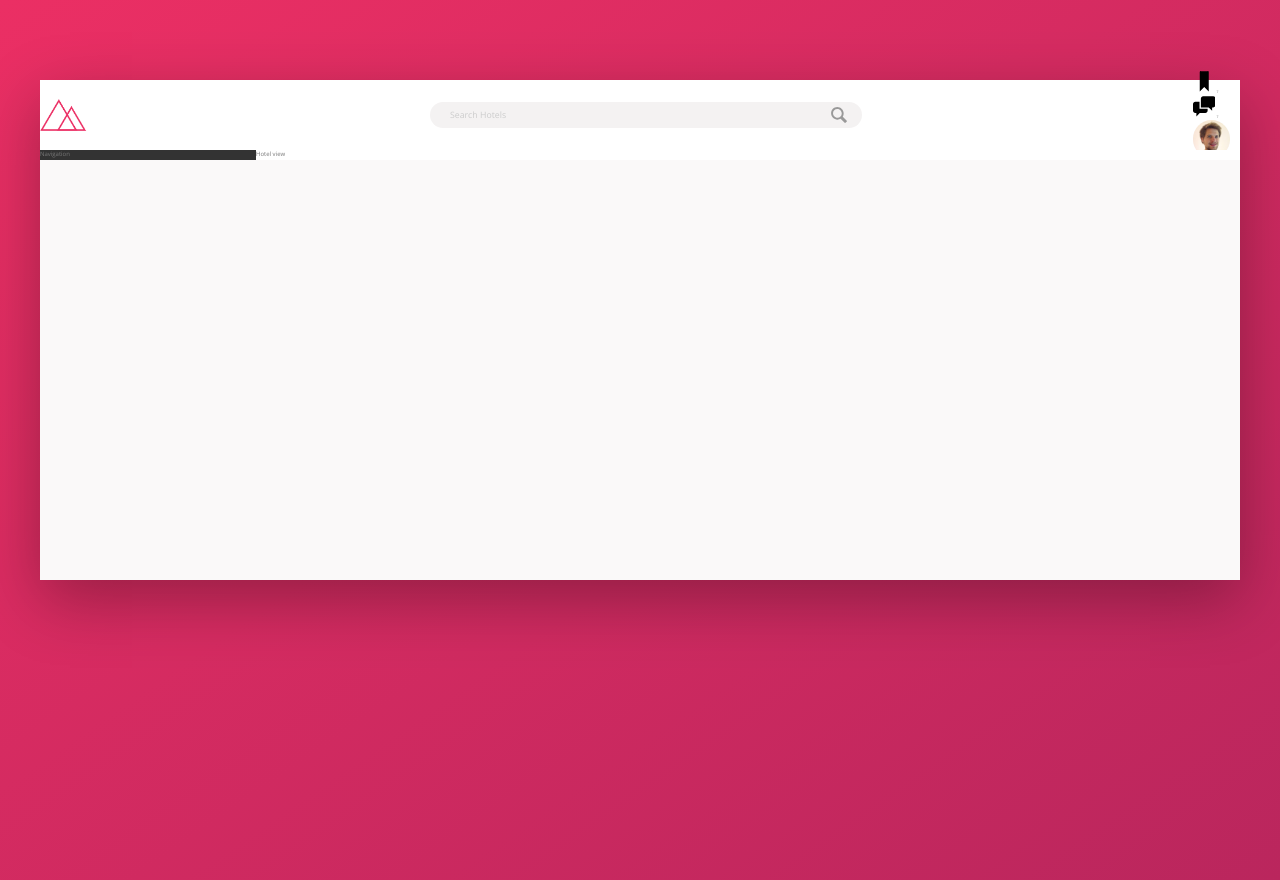
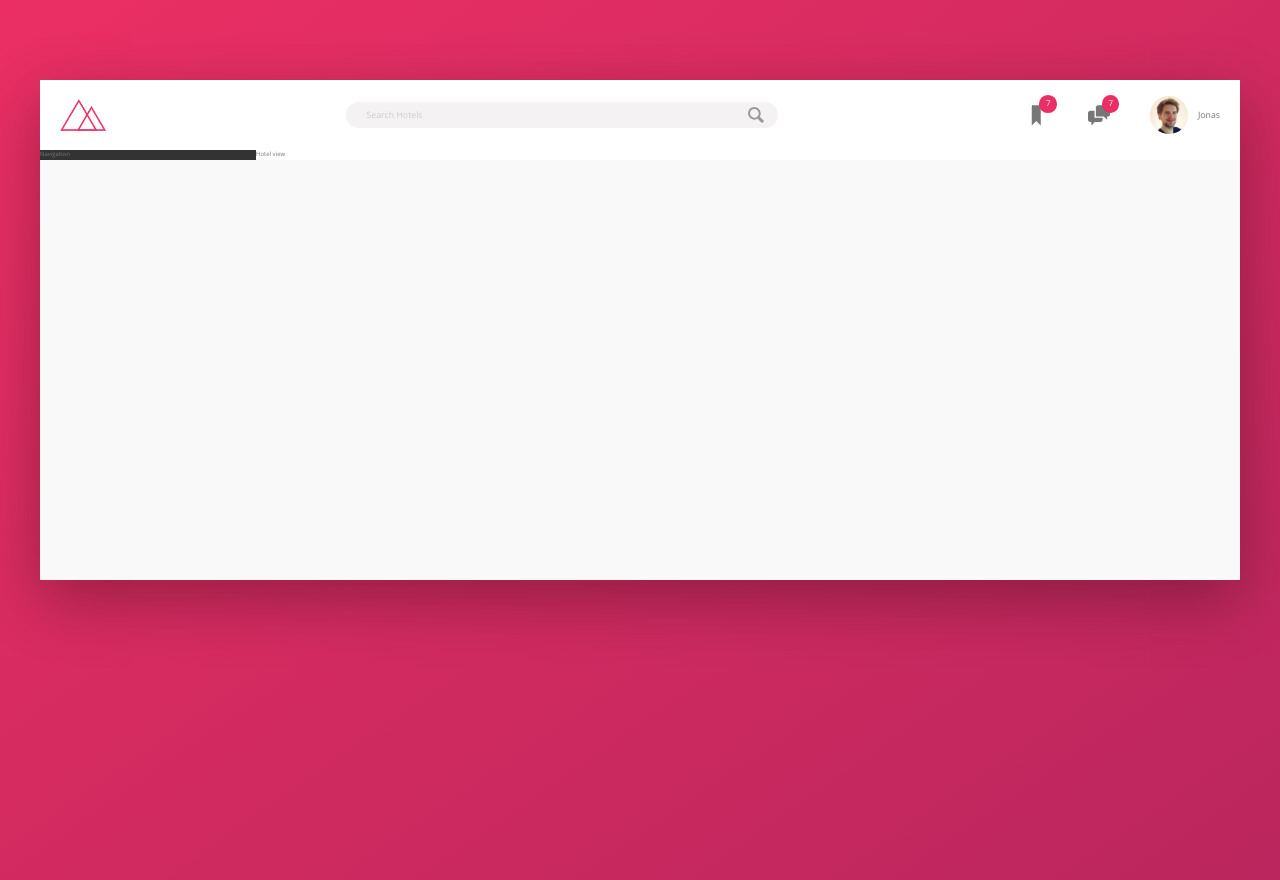
Before and after one commit to rnldbss/trillo, a website: page index.html in a window 1280 px wide. Drawn offline with nearby package versions, Linux system fonts and the light colour scheme.

Commit message:
final header details

```diff
--- a/sass/_components.scss
+++ b/sass/_components.scss
@@ -3,6 +3,7 @@
 
 .logo {
   height: 3.25rem;
+  margin-left: 2rem;
 }
 
 //////////////////////////////////
@@ -62,23 +63,55 @@
 //USER
 
 .user-nav {
+  display: flex;
+  align-items: center;
+  align-self: stretch;
+
+  & > * {
+    padding: 0 2rem;
+    cursor: pointer;
+    height: 100%;
+    display: flex;
+    align-items: center;
+  }
+
+  & > *:hover {
+    background-color: var(--color-grey-light-2);
+  }
+
   &__icon-box {
+    position: relative;
   }
 
   &__icon {
     height: 2.25rem;
     width: 2.25rem;
+    fill: var(--color-grey-dark-2);
   }
 
   &__notification {
+    font-size: 0.8rem;
+    height: 1.75rem;
+    width: 1.75rem;
+    background-color: var(--color-primary);
+    color: #fff;
+    border-radius: 50%;
+    position: absolute;
+    top: 1.5rem;
+    right: 1.1rem;
+    display: flex;
+    justify-content: center;
+    align-items: center;
   }
 
   &__user {
+    font-size: 1.4rem;
   }
 
   &__user-photo {
     height: 3.75rem;
     border-radius: 50%;
+    margin-right: 1rem;
   }
 
   &__user-name {
```
Also changed, not shown: css/style.css, 1 other file.
